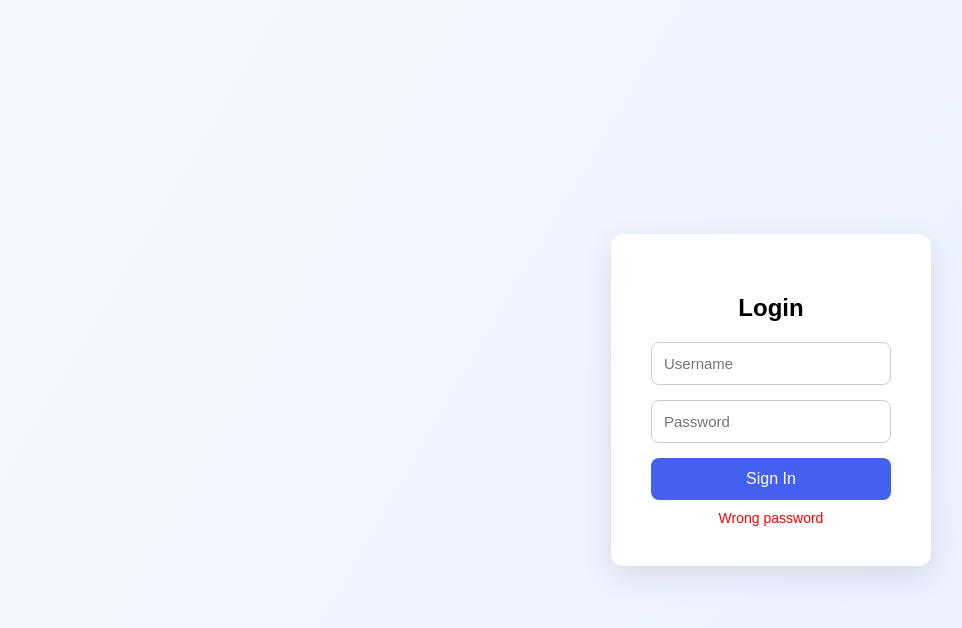
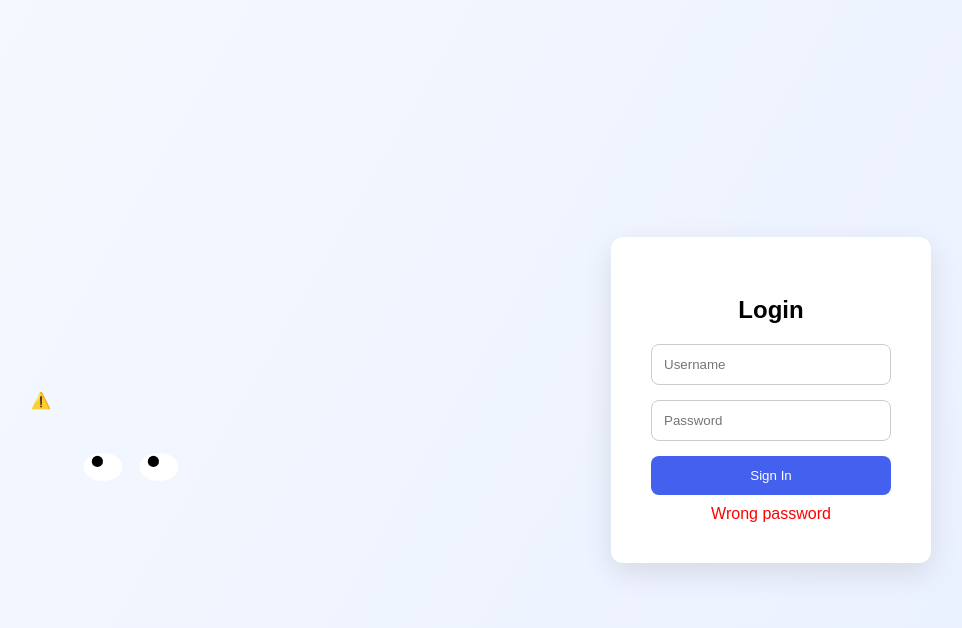
Before and after one commit to thesausagehaven-order-it/ff, a plain HTML site: page index.html in a window 1280 px wide. Both pictures are taken after a click on the button "Sign In". Shown: the whole page, without its empty margins (189-1151 px from the left). Drawn offline with nearby package versions, Linux system fonts and the light colour scheme; no server answers.

Commit message:
Update index.html

```diff
--- a/index.html
+++ b/index.html
@@ -2,10 +2,10 @@
 <html lang="en">
 <head>
   <meta charset="UTF-8" />
-  <title>Playful Login – Lottie + Eye Tracking</title>
+  <title>Playful Login – REAL Eye Tracking + Lottie</title>
   <meta name="viewport" content="width=device-width, initial-scale=1.0" />
 
-  <!-- Lottie Player -->
+  <!-- Lottie -->
   <script src="https://unpkg.com/@lottiefiles/lottie-player@latest/dist/lottie-player.js"></script>
 
   <style>
@@ -17,10 +17,7 @@
       background: linear-gradient(120deg, #f6f9ff, #e9f0ff);
     }
 
-    .container {
-      display: flex;
-      width: 100%;
-    }
+    .container { display: flex; width: 100%; }
 
     /* LEFT SIDE */
     .left {
@@ -29,10 +26,26 @@
       align-items: center;
       justify-content: center;
       gap: 40px;
+      position: relative;
     }
 
-    .character {
-      width: 180px;
+    .character-wrapper {
+      position: relative;
+      width: 200px;
+    }
+
+    /* SVG EYES */
+    .eyes-svg {
+      position: absolute;
+      top: 55px;
+      left: 50%;
+      transform: translateX(-50%);
+      width: 140px;
+      pointer-events: none;
+    }
+
+    .pupil {
+      transition: transform 0.05s linear;
     }
 
     /* RIGHT SIDE */
@@ -51,10 +64,7 @@
       box-shadow: 0 10px 30px rgba(0,0,0,0.1);
     }
 
-    .login-box h2 {
-      margin-bottom: 20px;
-      text-align: center;
-    }
+    .login-box h2 { text-align: center; margin-bottom: 20px; }
 
     .login-box input {
       width: 100%;
@@ -62,7 +72,6 @@
       margin-bottom: 15px;
       border-radius: 8px;
       border: 1px solid #ccc;
-      font-size: 15px;
     }
 
     .login-box button {
@@ -72,17 +81,11 @@
       border-radius: 8px;
       background: #4361ee;
       color: #fff;
-      font-size: 16px;
       cursor: pointer;
-    }
-
-    .login-box button:hover {
-      background: #3a56d4;
     }
 
     .error {
       color: red;
-      font-size: 14px;
       text-align: center;
       margin-top: 10px;
       display: none;
@@ -98,12 +101,14 @@
 
 <div class="container">
 
-    <!-- LEFT: LOTTIE CHARACTERS -->
+  <!-- LEFT: CHARACTER -->
   <div class="left">
-      <!-- Idle / Eye-tracking animation -->
+
+    <div class="character-wrapper" id="character">
+
+      <!-- LOTTIE BODY -->
       <lottie-player
-        id="charIdle"
-        class="character"
+        id="body"
         src="https://assets10.lottiefiles.com/packages/lf20_jcikwtux.json"
         background="transparent"
         speed="1"
@@ -111,23 +116,24 @@
         autoplay>
       </lottie-player>
 
-      <!-- Cover-eyes animation -->
-      <lottie-player
-        id="charCover"
-        class="character"
-        src="https://assets1.lottiefiles.com/packages/lf20_q5pk6p1k.json"
-        background="transparent"
-        speed="1"
-        loop
-        style="display:none">
-      </lottie-player>
+      <!-- SVG EYES (REAL TRACKING) -->
+      <svg class="eyes-svg" viewBox="0 0 200 60">
+        <ellipse cx="60" cy="30" rx="28" ry="20" fill="#fff" />
+        <ellipse cx="140" cy="30" rx="28" ry="20" fill="#fff" />
+
+        <circle id="pupilLeft" class="pupil" cx="60" cy="30" r="8" fill="#000" />
+        <circle id="pupilRight" class="pupil" cx="140" cy="30" r="8" fill="#000" />
+      </svg>
+
+    </div>
+
   </div>
 
   <!-- RIGHT: LOGIN -->
   <div class="right">
     <div class="login-box">
       <h2>Login</h2>
-        <input type="text" id="username" placeholder="Username" />
+      <input type="text" placeholder="Username" />
       <input type="password" id="password" placeholder="Password" />
       <button onclick="login()">Sign In</button>
       <div class="error" id="error">Wrong password</div>
@@ -137,36 +143,51 @@
 </div>
 
 <script>
-    const idle = document.getElementById('charIdle');
-    const cover = document.getElementById('charCover');
-    const passwordInput = document.getElementById('password');
+  const character = document.getElementById('character');
+  const pupilL = document.getElementById('pupilLeft');
+  const pupilR = document.getElementById('pupilRight');
+  const password = document.getElementById('password');
   const error = document.getElementById('error');
 
-    /* EYE TRACKING (cursor-based rotation illusion) */
+  let eyesEnabled = true;
+
   document.addEventListener('mousemove', (e) => {
-      const x = (e.clientX / window.innerWidth - 0.5) * 20;
-      const y = (e.clientY / window.innerHeight - 0.5) * 20;
-      idle.style.transform = `rotateX(${ -y }deg) rotateY(${ x }deg)`;
+    if (!eyesEnabled) return;
+
+    const rect = character.getBoundingClientRect();
+    const cx = rect.left + rect.width / 2;
+    const cy = rect.top + 90;
+
+    const dx = e.clientX - cx;
+    const dy = e.clientY - cy;
+
+    const max = 8;
+    const angleX = Math.max(Math.min(dx / 20, max), -max);
+    const angleY = Math.max(Math.min(dy / 20, max), -max);
+
+    pupilL.style.transform = `translate(${angleX}px, ${angleY}px)`;
+    pupilR.style.transform = `translate(${angleX}px, ${angleY}px)`;
   });
 
-    /* PASSWORD FOCUS → COVER EYES */
-    passwordInput.addEventListener('focus', () => {
-      idle.style.display = 'none';
-      cover.style.display = 'block';
-      cover.play();
+  password.addEventListener('focus', () => {
+    eyesEnabled = false;
+    pupilL.style.transform = 'translate(0, 12px)';
+    pupilR.style.transform = 'translate(0, 12px)';
   });
 
-    passwordInput.addEventListener('blur', () => {
-      cover.style.display = 'none';
-      idle.style.display = 'block';
-      idle.play();
+  password.addEventListener('blur', () => {
+    eyesEnabled = true;
   });
 
   function login() {
-      if (passwordInput.value !== 'admin123') {
+    if (password.value !== 'admin123') {
       error.style.display = 'block';
-        idle.setDirection(-1);
-        idle.play();
+      character.animate([
+        { transform: 'translateX(0)' },
+        { transform: 'translateX(-8px)' },
+        { transform: 'translateX(8px)' },
+        { transform: 'translateX(0)' }
+      ], { duration: 400 });
     } else {
       error.style.display = 'none';
       alert('Login successful!');
```
Lines whose indentation alone changed are shown as unchanged.
